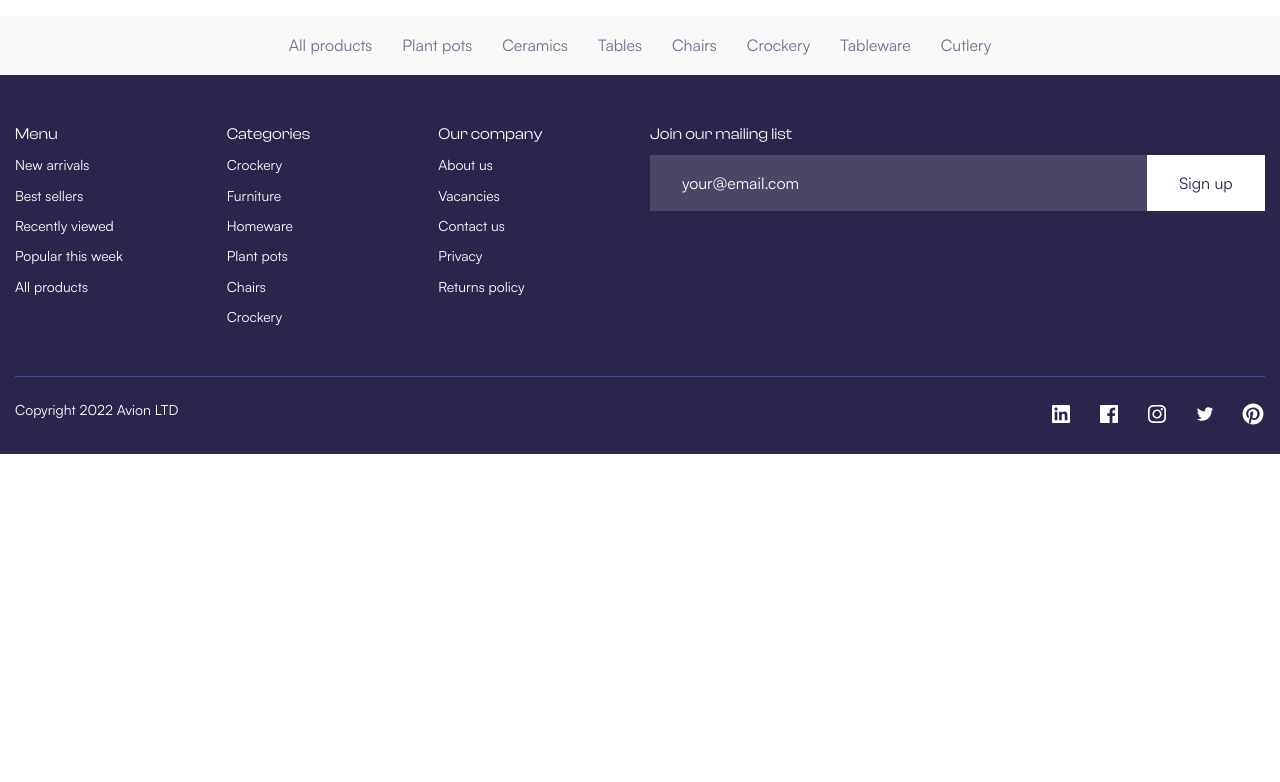
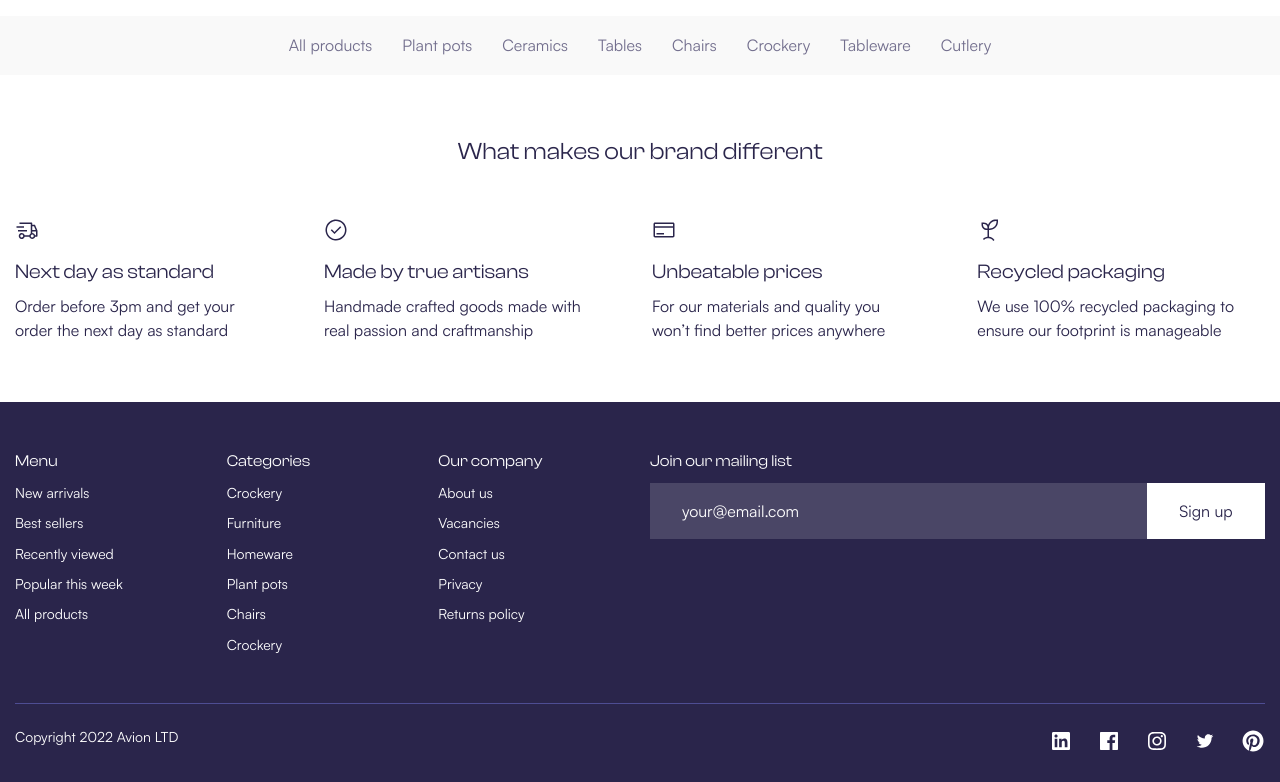
Before and after one commit to kasim876/avion, a plain HTML site: page about.html in a window 1280 px wide. Shown: the part 42-824 px from the top of the page. Before the commit the page ends 800 px from the top, so only its background shows below. Drawn offline with Linux system fonts and the light colour scheme.

Commit message:
add feature section

```diff
--- a/about.html
+++ b/about.html
@@ -58,6 +58,47 @@
         </div>
     </header>
     <main>
+        <section class="features">
+            <div class="container">
+                <h2 class="features__title">What makes our brand different</h2>
+
+                <ul class="list-reset features__list">
+                    <!-- Пункт 1 -->
+                    <li class="features__item">
+                        <img src="./img/features-1.svg" alt="Features Icon" width="24" height="24"
+                            class="features__icon">
+                        <h3 class="features__subtitle">Next day as standard</h3>
+                        <p class="features__text">Order before 3pm and get your order the next day as standard</p>
+                    </li>
+
+                    <!-- Пункт 2 -->
+                    <li class="features__item">
+                        <img src="./img/features-2.svg" alt="Features Icon" width="24" height="24"
+                            class="features__icon">
+                        <h3 class="features__subtitle">Made by true artisans</h3>
+                        <p class="features__text">Handmade crafted goods made with real passion and craftmanship</p>
+                    </li>
+
+                    <!-- Пункт 3 -->
+                    <li class="features__item">
+                        <img src="./img/features-3.svg" alt="Features Icon" width="24" height="24"
+                            class="features__icon">
+                        <h3 class="features__subtitle">Unbeatable prices</h3>
+                        <p class="features__text">For our materials and quality you won’t find better prices anywhere
+                        </p>
+                    </li>
+
+                    <!-- Пункт 4 -->
+                    <li class="features__item">
+                        <img src="./img/features-4.svg" alt="Features Icon" width="24" height="24"
+                            class="features__icon">
+                        <h3 class="features__subtitle">Recycled packaging</h3>
+                        <p class="features__text">We use 100% recycled packaging to ensure our footprint is manageable
+                        </p>
+                    </li>
+                </ul>
+            </div>
+        </section>
 
     </main>
     <footer class="footer">
```
